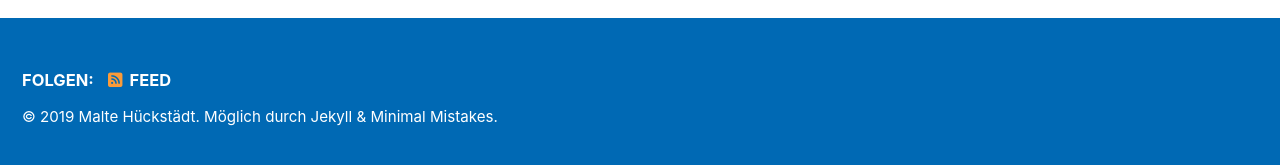
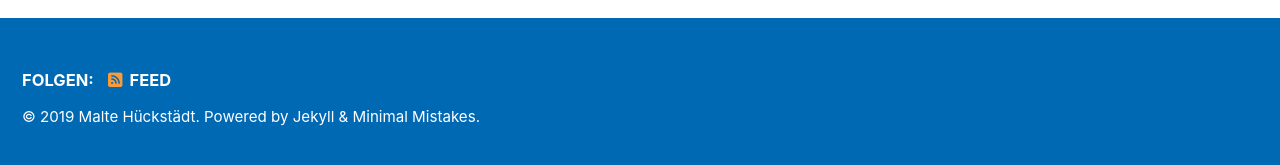
Before and after one commit to MalteHueckstaedt/Chernoff_Face, a Jekyll site: the page built from index.html, in a window 1280 px wide and 900 px high, scrolled down 222 px. Shown: the part 727-892 px from the top of the window. Built offline with Jekyll 4.4.1, drawn with Linux system fonts in a browser that asks for light colours; cached includes are drawn as plain includes; nearby versions of some CDN libraries; the list of posts is cut into pages by our own code.

Commit message:
Footer: "ermöglicht durch" ersetzt durch "Powered by"

```diff
--- a/_data/ui-text.yml
+++ b/_data/ui-text.yml
@@ -496,7 +496,7 @@ de: &DEFAULT_DE
   related_label              : "Ihnen gefällt vielleicht auch"
   follow_label               : "Folgen:"
   feed_label                 : "Feed"
-  powered_by                 : "Möglich durch"
+  powered_by                 : "Powered by"
   website_label              : "Webseite"
   email_label                : "E-Mail"
   recent_posts               : "Aktuelle Beiträge"
```
